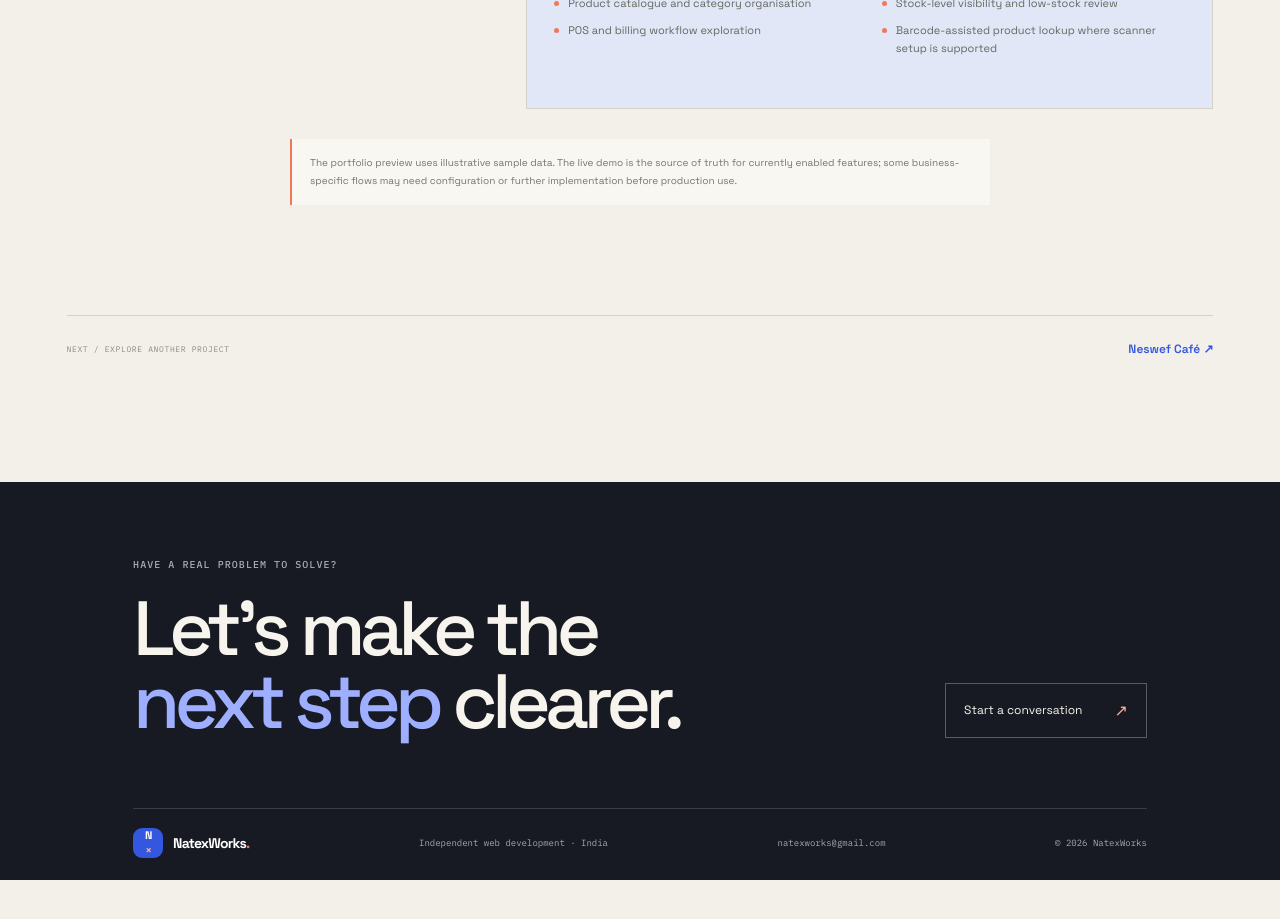
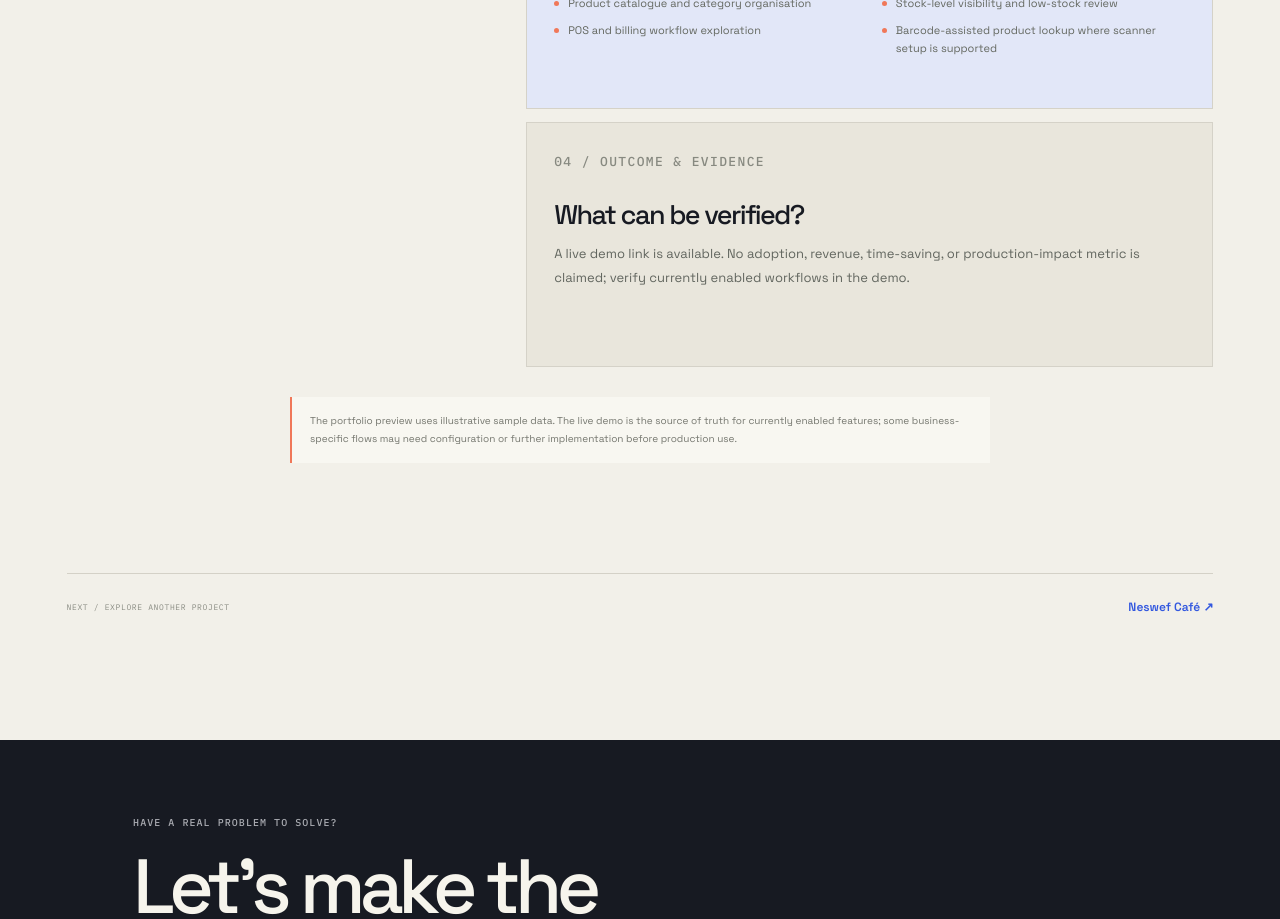
Before and after one commit to NatexWorks/SETDEMO, a Next.js app: page /work/inventory-management in a window 1280 px wide. Shown: the part 1380-2299 px from the top of the page. Before the commit the page ends 2260 px from the top, so only its background shows below. Built offline with nearby package versions, Linux system fonts and the light colour scheme; no server answers.

Commit message:
Add evidence-based outcome section to individual case studies

```diff
--- a/app/work/[slug]/page.tsx
+++ b/app/work/[slug]/page.tsx
@@ -57,6 +57,7 @@ export default async function ProjectPage({ params }: PageProps) {
             <article className="case-panel" data-reveal><p className="eyebrow">01 / THE CHALLENGE</p><h3>What needed attention?</h3><p>{project.challenge}</p></article>
             <article className="case-panel" data-reveal><p className="eyebrow">02 / THE APPROACH</p><h3>How the experience was shaped.</h3><p>{project.approach}</p></article>
             <article className="case-panel" data-reveal><p className="eyebrow">03 / WORK INCLUDED</p><h3>What this project explores.</h3><ul className="case-detail-list">{project.details.map((detail) => <li key={detail}>{detail}</li>)}</ul></article>
+            <article className="case-panel case-outcome-panel" data-reveal><p className="eyebrow">04 / OUTCOME & EVIDENCE</p><h3>What can be verified?</h3><p>{project.outcome}</p></article>
           </div>
         </div>
         {project.note && <p className="case-note">{project.note}</p>}
```
